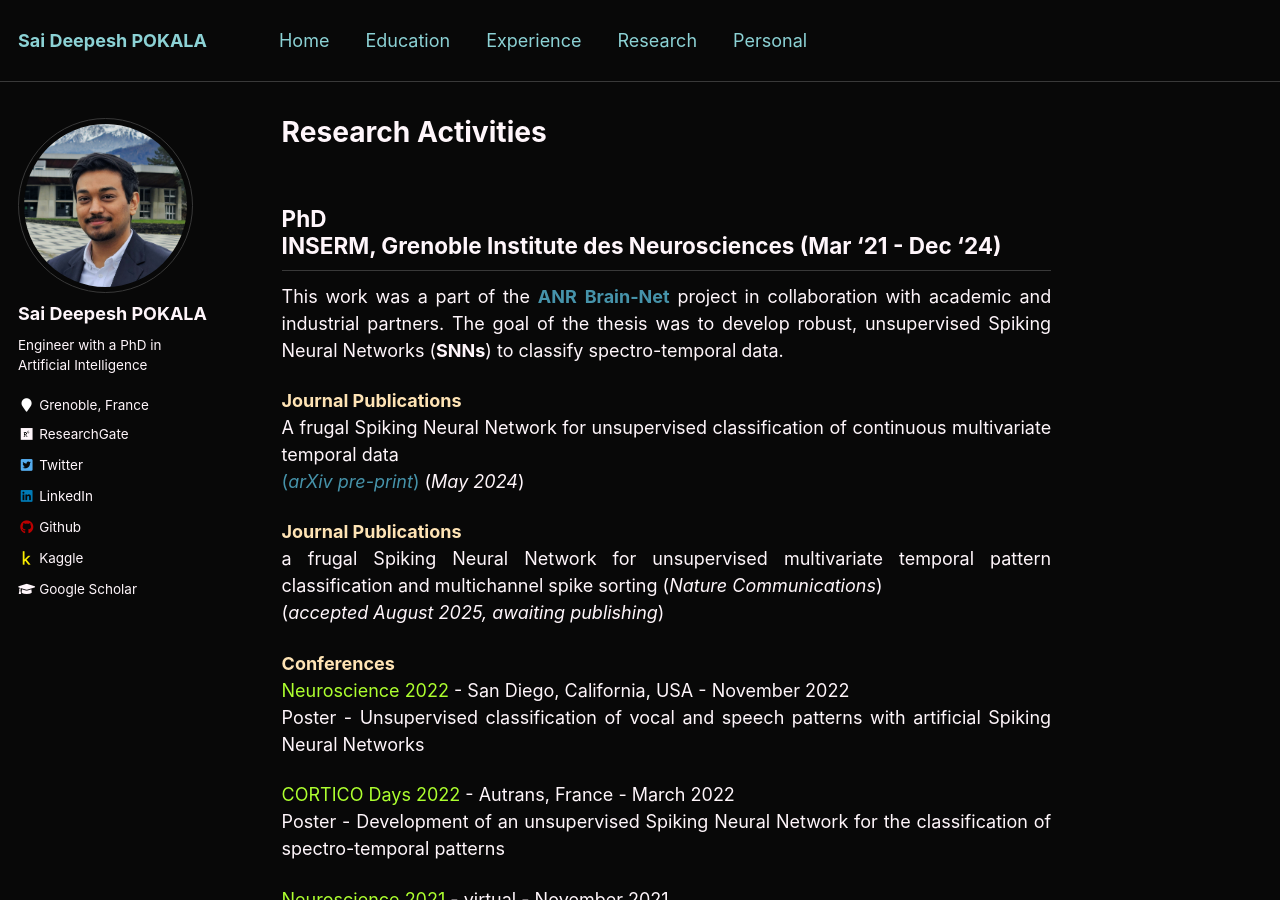
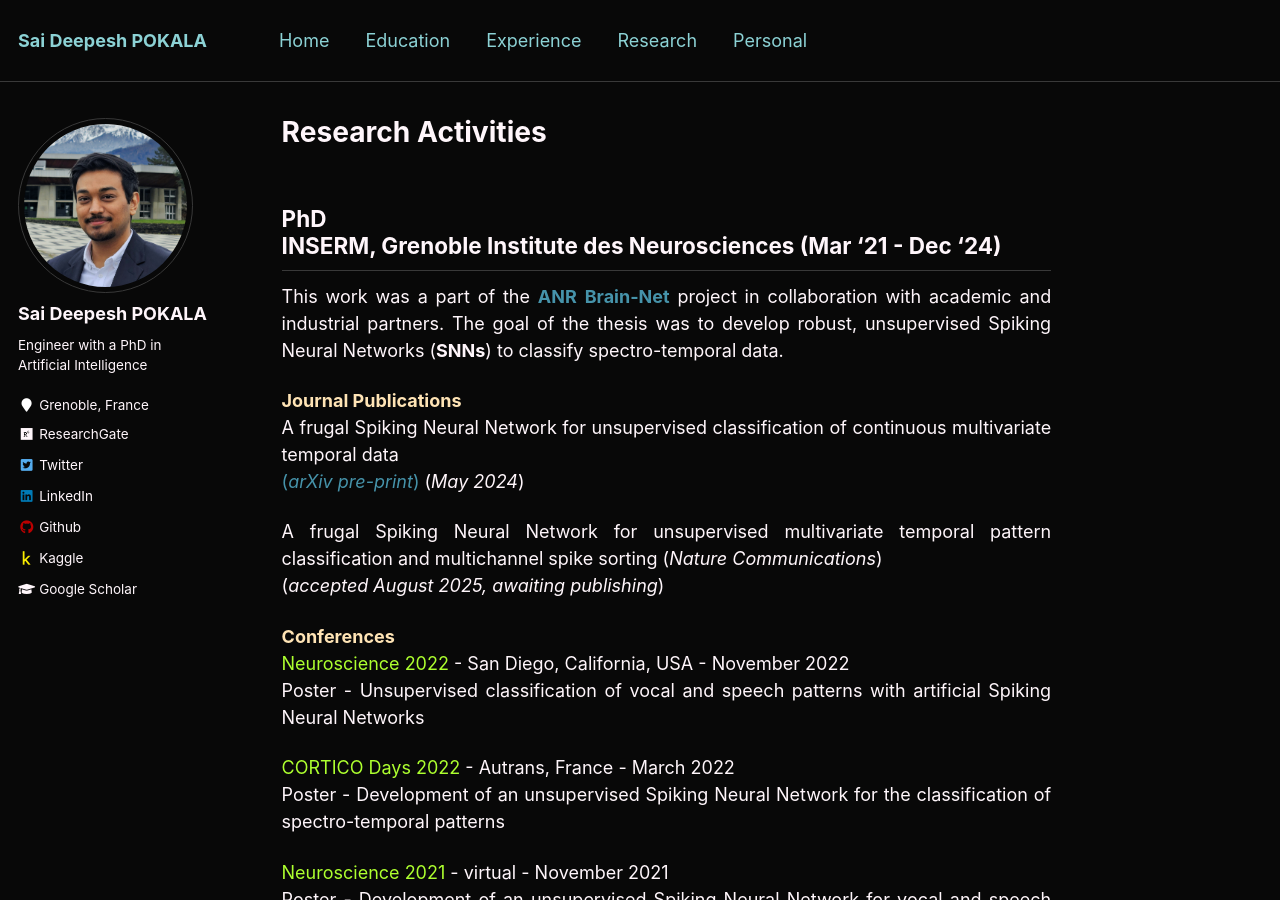
Before and after one commit to saideepesh/saideepesh.github.io, a Jekyll site: the page built from _pages/research.md, in a window 1280 px wide and 900 px high. Built offline with Jekyll 4.4.1, drawn with Linux system fonts in a browser that asks for light colours.

Commit message:
Update research.md

```diff
--- a/_pages/research.md
+++ b/_pages/research.md
@@ -13,8 +13,7 @@ This work was a part of the [**ANR**](https://anr.fr/en/){:target="_blank" rel="
 A frugal Spiking Neural Network for unsupervised classification of continuous multivariate temporal data\
 [(_arXiv pre-print_)](https://arxiv.org/abs/2408.12608){:target="_blank" rel="noopener"} (_May 2024_)
 
-<font size="4.5"><span style="color:moccasin"><b>Journal Publications</b></span></font>
-a frugal Spiking Neural Network for unsupervised multivariate temporal pattern classification and multichannel spike sorting (_Nature Communications_)\
+A frugal Spiking Neural Network for unsupervised multivariate temporal pattern classification and multichannel spike sorting (_Nature Communications_)\
 (_accepted August 2025, awaiting publishing_)
 
 <font size="4.5"><span style="color:moccasin"><b>Conferences</b></span></font>
```
